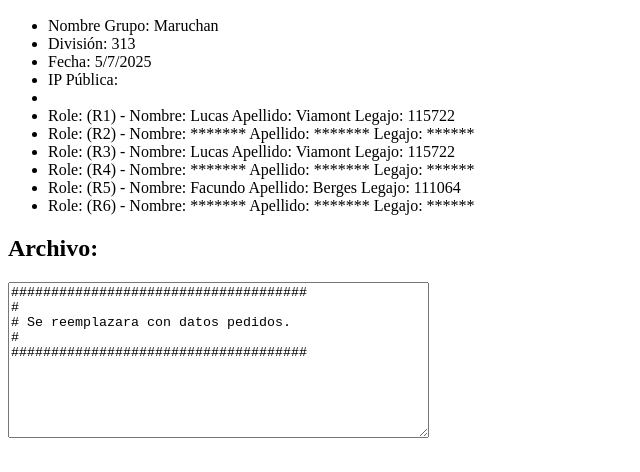
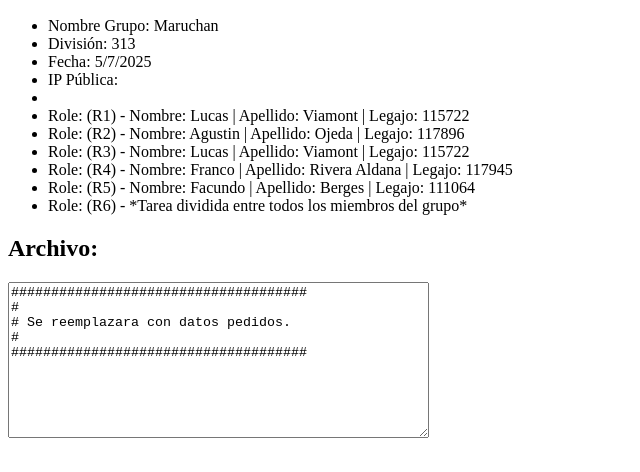
Before and after one commit to Lucas-UTNFRA/TP_AySO_Integral_Maruchan, a plain HTML site: page docker/web/index.html in a window 1280 px wide. Shown: the part 110-582 px from the top of the page, without its empty margins (0-640 px from the left). Drawn offline with Linux system fonts and the light colour scheme; no server answers.

Commit message:
ADD: añadidos miembros faltantes en index.html

```diff
--- a/docker/web/index.html
+++ b/docker/web/index.html
@@ -15,12 +15,12 @@
             <li id="examen">Fecha:  <span id="fecha"></span></li>
             <li>IP Pública: <span id="ip-publica"></span></li>
             <li></li>
-            <li>Role: (R1) - Nombre: Lucas   Apellido: Viamont  Legajo: 115722 </li>
-            <li>Role: (R2) - Nombre: ******* Apellido: *******  Legajo: ****** </li>
-            <li>Role: (R3) - Nombre: Lucas   Apellido: Viamont  Legajo: 115722 </li>
-            <li>Role: (R4) - Nombre: ******* Apellido: *******  Legajo: ****** </li>
-            <li>Role: (R5) - Nombre: Facundo Apellido: Berges   Legajo: 111064 </li>
-            <li>Role: (R6) - Nombre: ******* Apellido: *******  Legajo: ****** </li>
+            <li>Role: (R1) - Nombre: Lucas   | Apellido: Viamont       | Legajo: 115722 </li>
+            <li>Role: (R2) - Nombre: Agustin | Apellido: Ojeda         | Legajo: 117896 </li>
+            <li>Role: (R3) - Nombre: Lucas   | Apellido: Viamont       | Legajo: 115722 </li>
+            <li>Role: (R4) - Nombre: Franco  | Apellido: Rivera Aldana | Legajo: 117945 </li>
+            <li>Role: (R5) - Nombre: Facundo | Apellido: Berges        | Legajo: 111064 </li>
+            <li>Role: (R6) - *Tarea dividida entre todos los miembros del grupo* </li>
         </ul>
     </div>
 
```
